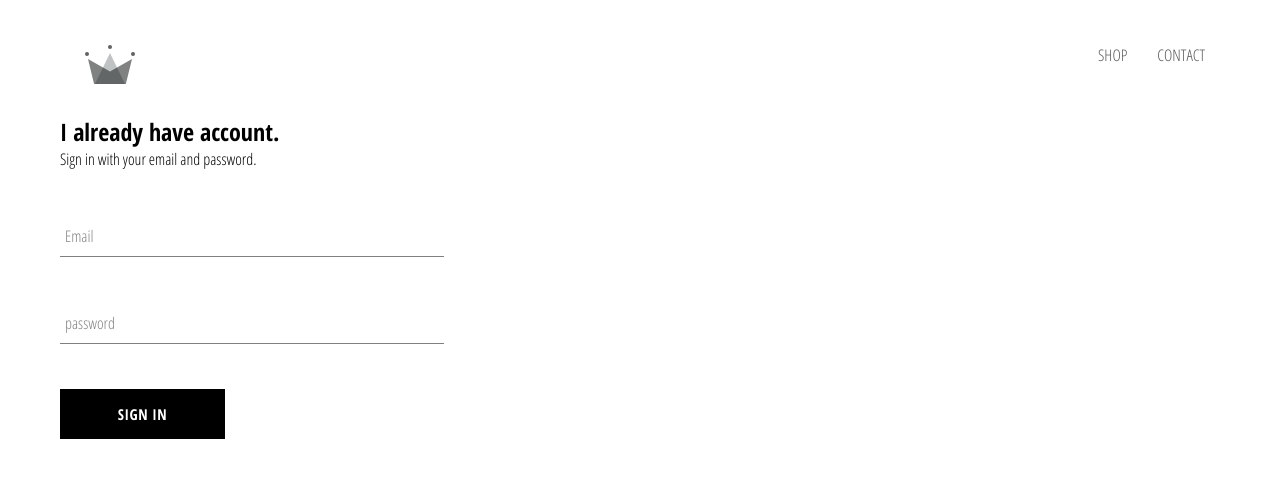
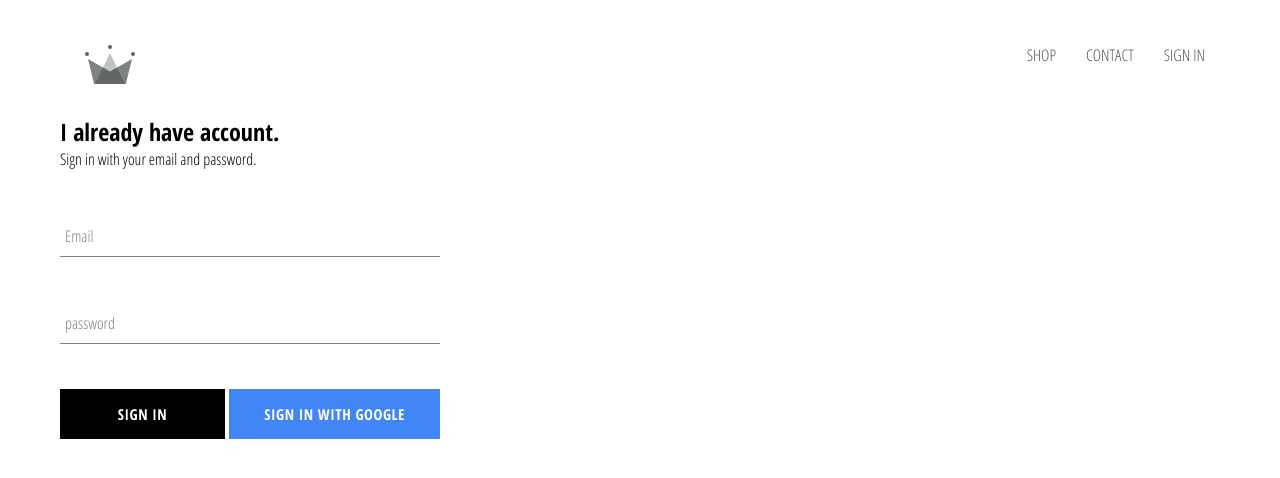
Before and after one commit to adewale2018/redux_note, a React (Create React App) app: page /signin in a window 1280 px wide. Shown: the top 478 px of the page. Built offline with nearby package versions, Linux system fonts and the light colour scheme; no server answers.

Commit message:
firebase user authetication

```diff
--- a/src/App.js
+++ b/src/App.js
@@ -1,16 +1,39 @@
-import React from "react";
+import React, { Component } from "react";
 import { Switch, Route } from "react-router-dom";
 
 import "./App.css";
 import HomePage from "./pages/homepage/HomePage";
 import ShopPage from "./pages/shop/ShopPage";
 import Header from "./components/header/Header";
-import SignInAndSignOut from './pages/sign-in-and-sign-out/SignInAndSignOut'
+import SignInAndSignOut from "./pages/sign-in-and-sign-out/SignInAndSignOut";
+import { auth } from "./firebase/firebase.utils";
 
-function App() {
+class App extends Component {
+  constructor(props) {
+    super(props);
+
+    this.state = {
+      currentUser: null,
+    };
+  }
+
+  onSubscribeFromAuth = null;
+
+  componentDidMount() {
+    this.onSubscribeFromAuth = auth.onAuthStateChanged((user) => {
+      this.setState({ currentUser: user });
+      console.log("USER", user);
+    });
+  }
+
+  componentWillUnmount() {
+    this.onSubscribeFromAuth();
+  }
+
+  render() {
     return (
       <>
-      <Header />
+        <Header currentUser={this.state.currentUser} />
         <Switch>
           <Route exact path='/' component={HomePage} />
           <Route path='/shop' component={ShopPage} />
@@ -19,5 +42,6 @@
       </>
     );
   }
+}
 
 export default App;
--- a/src/components/custom-button/CustomButton.js
+++ b/src/components/custom-button/CustomButton.js
@@ -2,9 +2,12 @@
 
 import "./CustomButton.scss";
 
-function CustomButton({ children, ...otherProps }) {
+function CustomButton({ children, isGoogleSignIn, ...otherProps }) {
   return (
-    <button className='custom-button' {...otherProps}>
+    <button
+      className={`${isGoogleSignIn ? "google-sign-in" : ""} custom-button`}
+      {...otherProps}
+    >
       {children}
     </button>
   );
--- a/src/components/custom-button/CustomButton.scss
+++ b/src/components/custom-button/CustomButton.scss
@@ -19,4 +19,14 @@
     color: black;
     border: 1px solid black;
   }
+
+  &.google-sign-in{
+    background-color: #4285f4;
+    color: #fff;
+
+    &:hover {
+      background-color: #3574e8;
+      border: none;
+    }
+  }
 }
--- a/src/components/header/Header.js
+++ b/src/components/header/Header.js
@@ -3,8 +3,9 @@
 
 import "./Header.scss";
 import { ReactComponent as Logo } from "../../assets/4.3 crown.svg";
+import { auth } from "../../firebase/firebase.utils";
 
-function Header() {
+function Header({ currentUser }) {
   return (
     <div className='header'>
       <Link to='/' className='logo-container'>
@@ -17,6 +18,15 @@
         <Link to='/contact' className='option'>
           CONTACT
         </Link>
+        {currentUser ? (
+          <div className='option' onClick={() => auth.signOut()}>
+            SIGN OUT
+          </div>
+        ) : (
+          <Link className='option' to='/signin'>
+            SIGN IN
+          </Link>
+        )}
       </div>
     </div>
   );
--- a/src/components/header/Header.scss
+++ b/src/components/header/Header.scss
@@ -20,6 +20,7 @@
 
     .option {
       padding: 10px 15px;
+      cursor: pointer;
     }
   }
 }
--- a/src/components/sign-in/SignIn.js
+++ b/src/components/sign-in/SignIn.js
@@ -2,7 +2,8 @@
 
 import "./SignIn.scss";
 import FormInput from "../form-input/FormInput";
-import CustomButton from '../custom-button/CustomButton'
+import CustomButton from "../custom-button/CustomButton";
+import { SignInWithGoogle } from "../../firebase/firebase.utils";
 
 class SignIn extends Component {
   constructor(props) {
@@ -48,7 +49,12 @@
             label='password'
             required
           />
-          <CustomButton>Sign In</CustomButton>
+          <div className='button'>
+            <CustomButton>Sign In</CustomButton>
+            <CustomButton onClick={SignInWithGoogle} isGoogleSignIn>
+              Sign In With Google
+            </CustomButton>
+          </div>
         </form>
       </div>
     );
--- a/src/components/sign-in/SignIn.scss
+++ b/src/components/sign-in/SignIn.scss
@@ -1,9 +1,13 @@
 .sign-in{
-  width: 30vw;
+  width: 380px;
   display: flex;
   flex-direction: column;
 
   .title {
     margin: 10px 0;
   }
+  .button {
+    display: flex;
+    justify-content: space-between;
+  }
 }
--- /dev/null
+++ b/src/firebase/firebase.utils.js
@@ -0,0 +1,28 @@
+import firebase from "firebase/app";
+
+import "firebase/firestore";
+import "firebase/auth";
+
+const config = {
+  apiKey: "AIzaSyAMTHBTrcbtC5xKRSCUsYYsKXzZIWI1mCs",
+  authDomain: "okans-store.firebaseapp.com",
+  databaseURL: "https://okans-store.firebaseio.com",
+  projectId: "okans-store",
+  storageBucket: "okans-store.appspot.com",
+  messagingSenderId: "648136013787",
+  appId: "1:648136013787:web:888c206848f928348899fe",
+  measurementId: "G-4ENKJ6GFL7"
+};
+
+firebase.initializeApp(config);
+
+export const auth = firebase.auth();
+
+export const firestore = firebase.firestore();
+
+const provider = new firebase.auth.GoogleAuthProvider();
+provider.setCustomParameters({ prompt: "select_account" });
+
+export const SignInWithGoogle = () => auth.signInWithPopup(provider);
+
+export default firebase;
```
Lines whose indentation alone changed are shown as unchanged.
